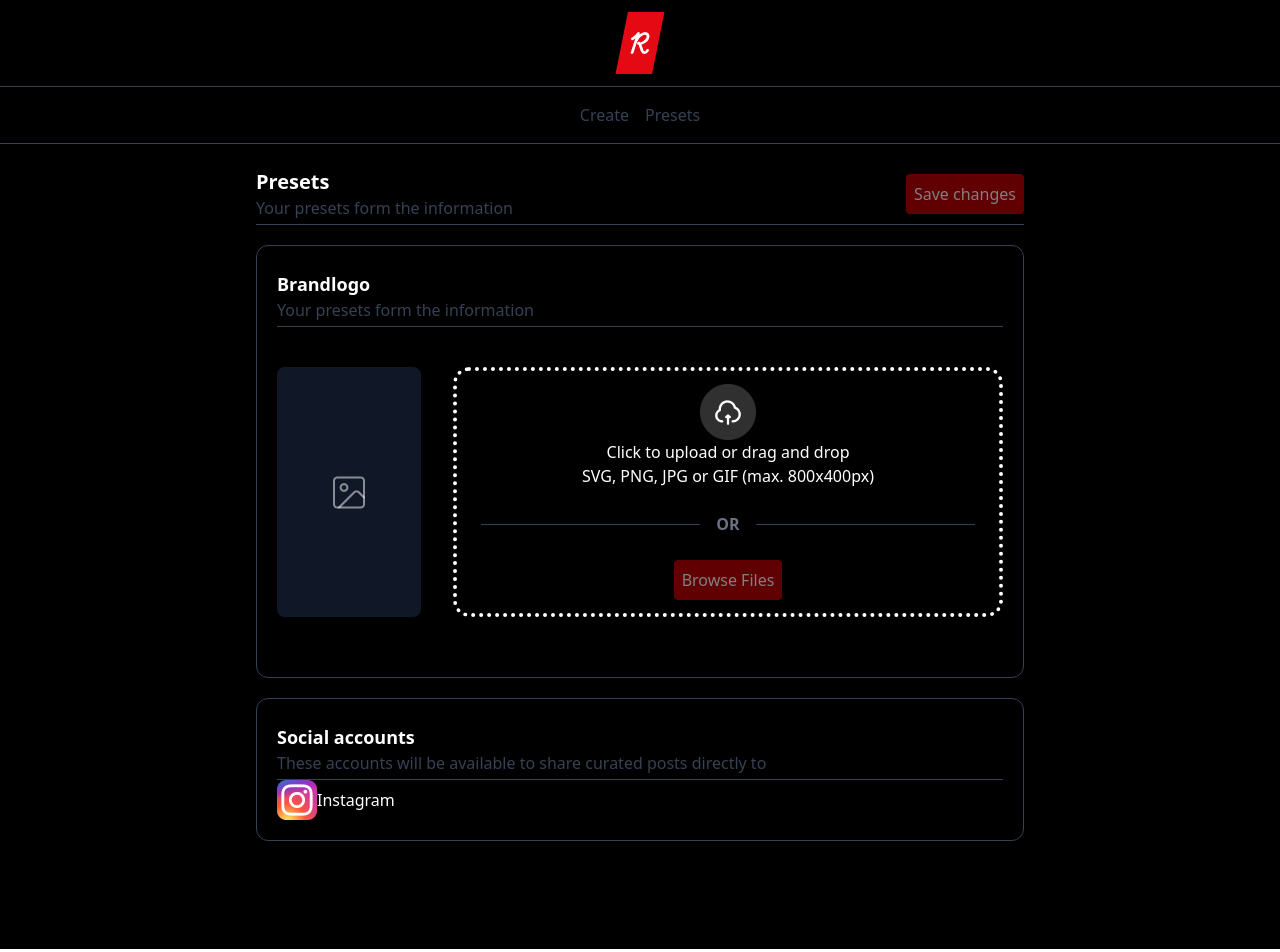
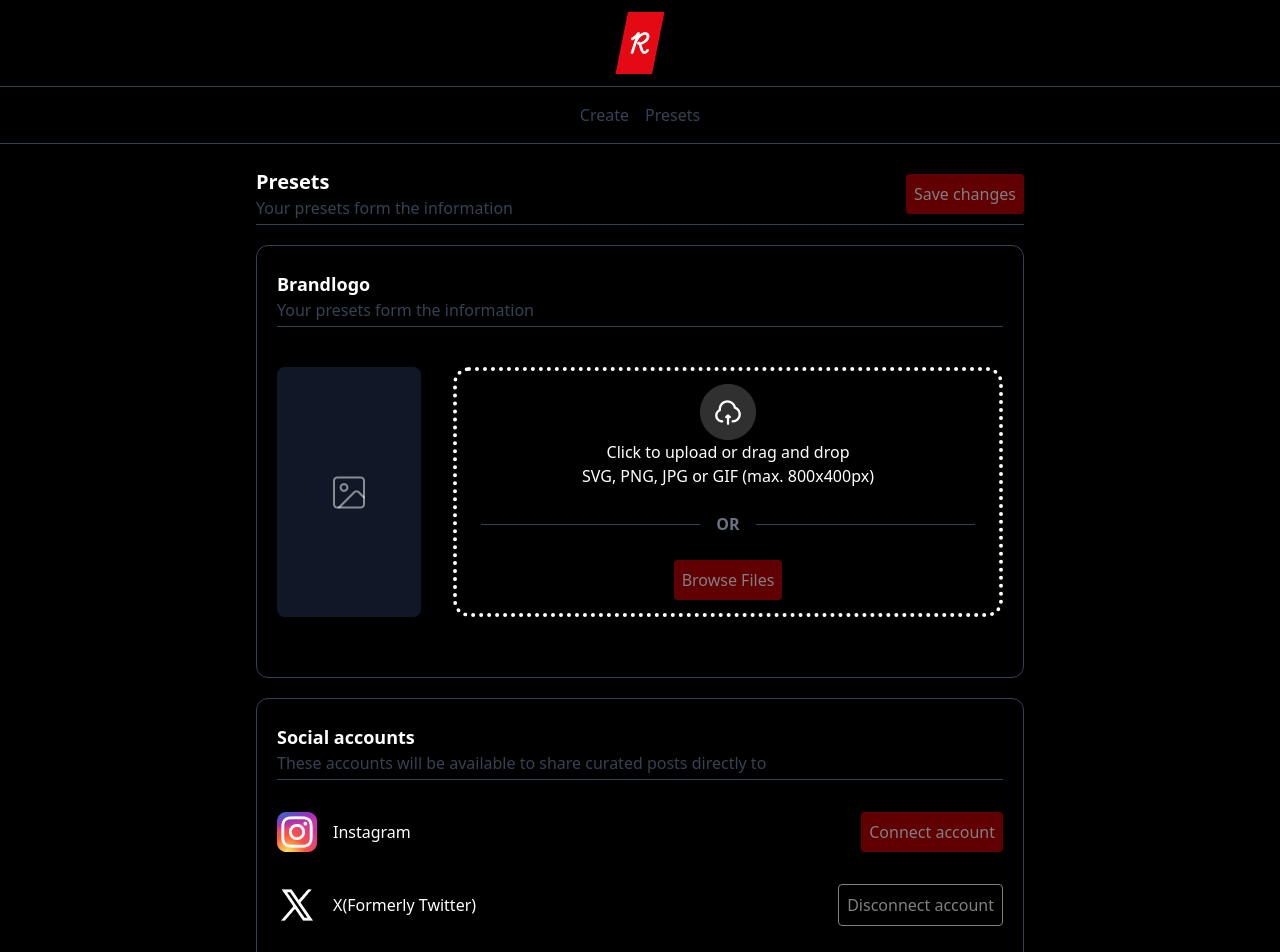
Before and after one commit to Pharniyi/Redn-Review, a React (Vite) app: page /PresetsLayout in a window 1280 px wide. Shown: the top 952 px of the page. Built offline with nearby package versions, Linux system fonts and the light colour scheme.

Commit message:
completed the presets_layouts page

```diff
--- a/src/pages/PresetsLayout/PresetsLayout.jsx
+++ b/src/pages/PresetsLayout/PresetsLayout.jsx
@@ -1,7 +1,8 @@
 import React from 'react'
 import lucide_image from '../../assets/lucide_image.png';
-import upload_states from '../../assets/upload_states.png'
-import instagram_icon from '../../assets/instagram_icon.png'
+import upload_states from '../../assets/upload_states.png';
+import instagram_icon from '../../assets/instagram_icon.png';
+import x_icon from '../../assets/x_icon.png';
 const PresetsLayout = () => {
 return (
     <>
@@ -90,9 +91,24 @@ return (
                 </div>
 
 
-                <div className='flex items-center'>
-                    <img src={instagram_icon} alt="" />
-                    <span>Instagram</span>
+                <div className='flex justify-between my-8'>
+                   <span className='flex items-center gap-4'> <img src={instagram_icon} alt="" />Instagram</span>
+                    <button className="bg-red-700 cursor-pointer disabled:opacity-50 disabled:cursor-not-allowed text-white rounded py-2 px-2 transition-opacity
+                        duration-300 ease-in-out hover:opacity-40"
+                        disabled
+                        >
+                        Connect account
+                    </button>
+                </div>
+
+                <div className='flex justify-between my-8'>
+                   <span className='flex items-center gap-4'> <img src={x_icon} alt="" />X(Formerly Twitter)</span>
+                    <button className="border-1 cursor-pointer disabled:opacity-50 disabled:cursor-not-allowed text-white rounded py-2 px-2 transition-opacity
+                        duration-300 ease-in-out hover:opacity-40"
+                        disabled
+                        >
+                        Disconnect account
+                    </button>
                 </div>
             </div>
         </div>
```
Also changed, not shown: src/assets/x_icon.png (added).
